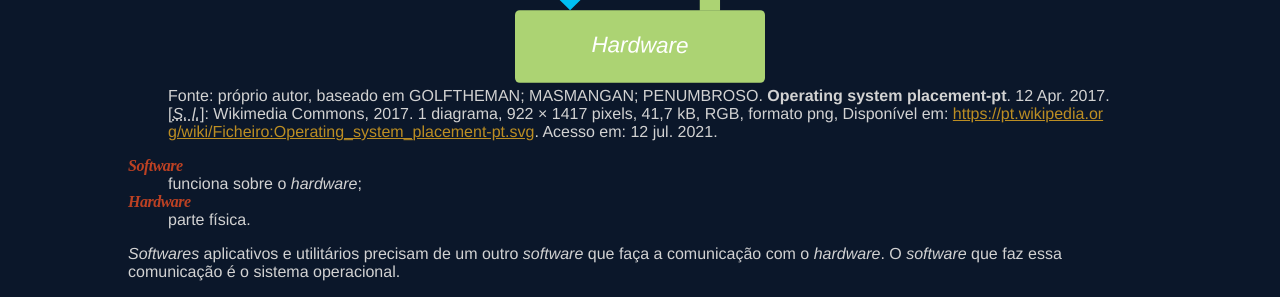
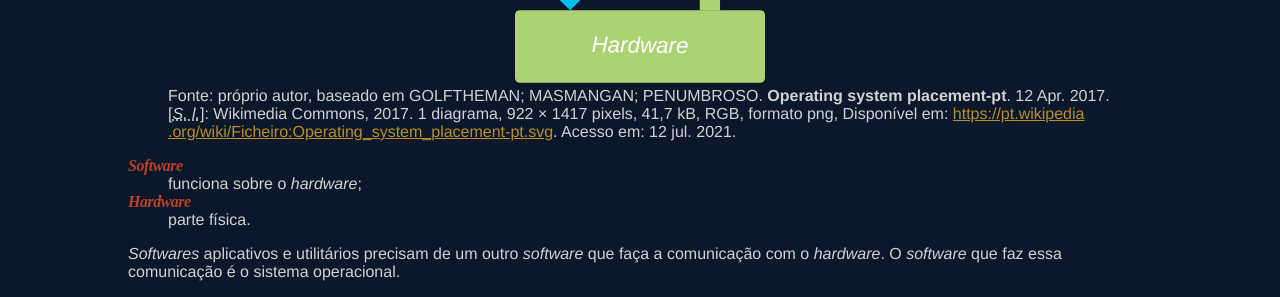
Before and after one commit to PabloBF/pablobf.github.io, a Jekyll site: the page ufc/informatica-aplicada/index.html, which Jekyll copies as it is, in a window 1280 px wide. Shown: the part 654-951 px from the top of the page. Built offline with Jekyll 4.4.1, drawn with Linux system fonts in a browser that asks for light colours.

Commit message:
Update index.html

```diff
--- a/ufc/informatica-aplicada/index.html
+++ b/ufc/informatica-aplicada/index.html
@@ -39,10 +39,6 @@
 
     a:visited {
       color: #BC8E23;
-    }
-
-    .quebra {
-      word-break: break-all;
     }
 
     dt {
@@ -177,7 +177,7 @@
       <text class="texto-portugues" transform="translate(4.98 52.49) rotate(0.6)">Sistema operacional</text>
       <text class="texto-estrangeiro" transform="translate(16.21 74.47) rotate(0.6)">Hardware</text>
     </svg>
-    <figcaption role="text">Fonte: próprio autor, baseado em GOLFTHEMAN; MASMANGAN; PENUMBROSO. <b>Operating system placement-pt</b>. 12 Apr. 2017. [<i><abbr aria-label="Sine loco" title="Sine loco">S. l.</abbr></i>]: Wikimedia Commons, 2017. 1 diagrama, 922 × 1417 pixels, 41,7 kB, RGB, formato png, Disponível em: <a class="quebra" rel="external" href="https://pt.wikipedia.org/wiki/Ficheiro:Operating_system_placement-pt.svg">https://pt.wikipedia.org/wiki/Ficheiro:Operating_system_placement-pt.svg</a>. Acesso em: 12 jul. 2021.</figcaption>
+    <figcaption role="text">Fonte: próprio autor, baseado em GOLFTHEMAN; MASMANGAN; PENUMBROSO. <b>Operating system placement-pt</b>. 12 Apr. 2017. [<i><abbr aria-label="Sine loco" title="Sine loco">S. l.</abbr></i>]: Wikimedia Commons, 2017. 1 diagrama, 922 × 1417 pixels, 41,7 kB, RGB, formato png, Disponível em: <a  rel="external" href="https://pt.wikipedia.org/wiki/Ficheiro:Operating_system_placement-pt.svg">https://pt<wbr>.wikipedia<wbr>.org/wiki<wbr>/Ficheiro:<wbr>Operating<wbr>_system<wbr>_placement<wbr>-pt.svg</a>. Acesso em: 12 jul. 2021.</figcaption>
     </figure>
     <dl>
     <dt><i lang="en">Software</i></dt>
```
Also changed, not shown: other parts of ufc/informatica-aplicada/index.html (+5 -1 lines).
